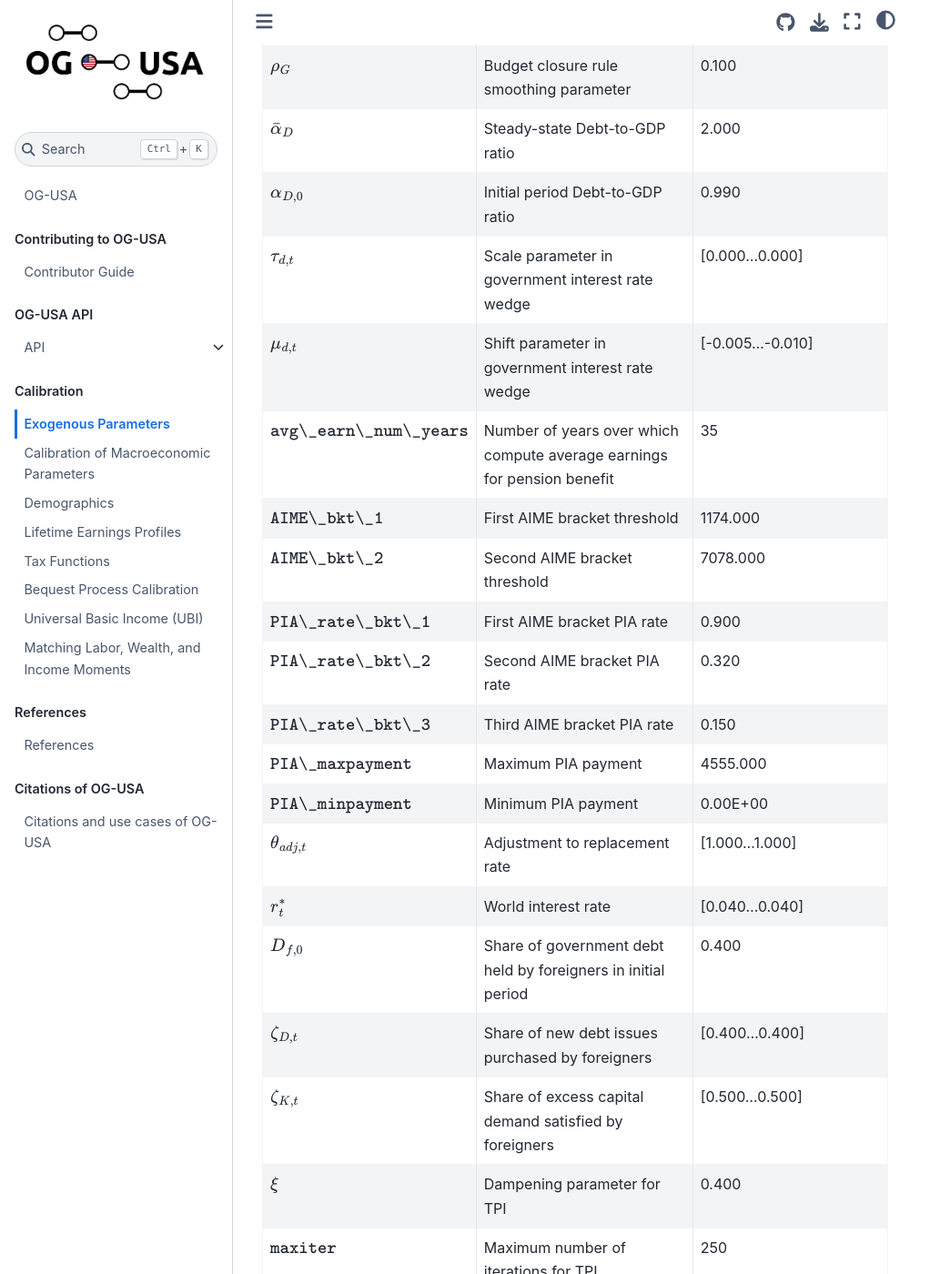
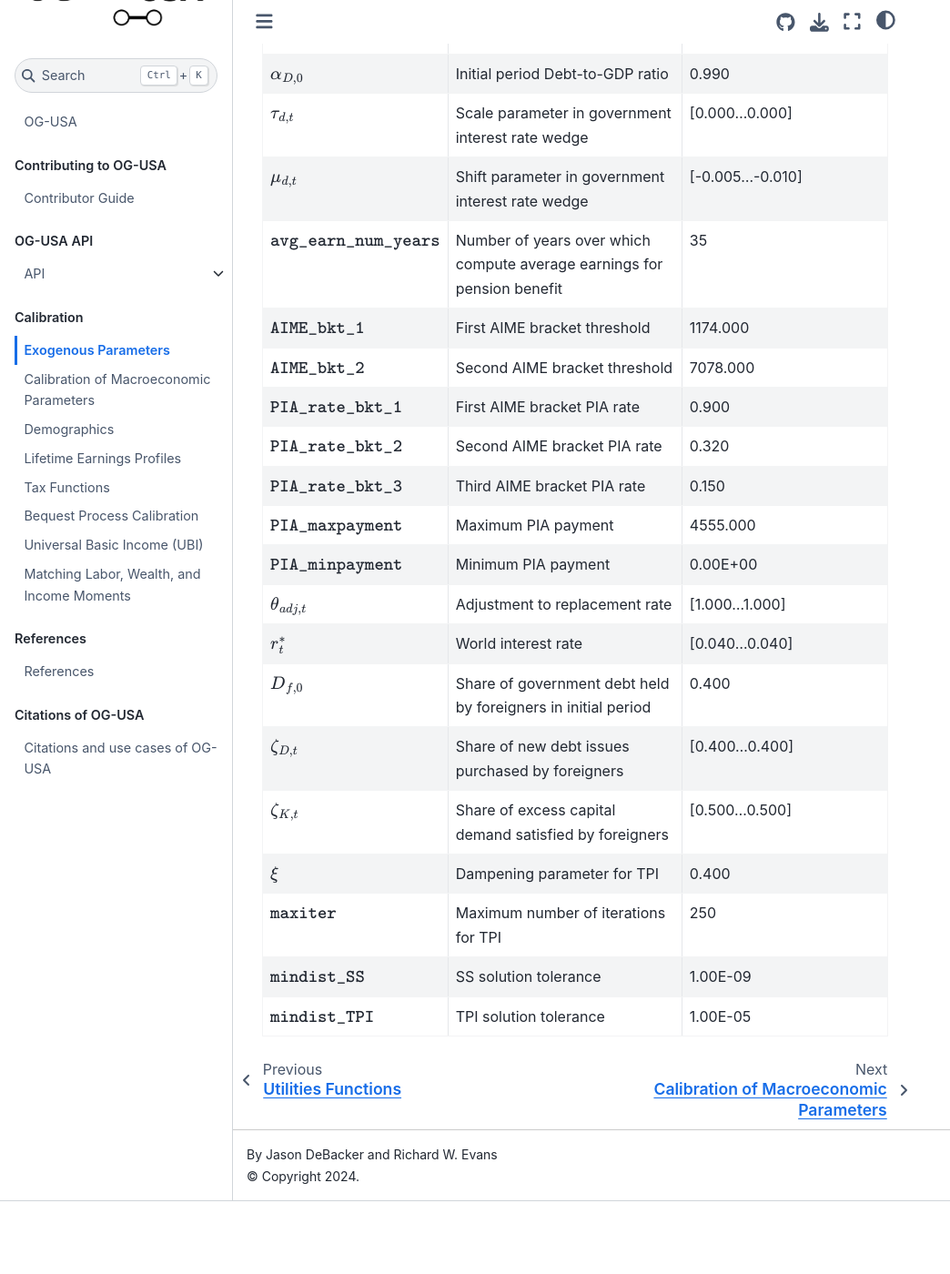
Before and after one commit to PSLmodels/OG-USA, a Jupyter Book: the page built from docs/book/content/calibration/exogenous_parameters.md, in a window 1280 px wide and 1400 px high, scrolled down 3966 px. Shown: the whole window at 91% size, without its empty margins (0-1044 px from the left). Built offline with Jupyter Book 1.0.4 settings and Sphinx 7.4.7 and the Sphinx Book theme 1.1.4, drawn with Linux system fonts in a browser that asks for light colours; after the commit the page ends 5286 px from its top, so only the background shows below that; some of the changed text lies outside the part shown.

Commit message:
escape characters

```diff
--- a/docs/book/content/calibration/exogenous_parameters.md
+++ b/docs/book/content/calibration/exogenous_parameters.md
@@ -32,7 +32,7 @@ kernelspec:
   **List of exogenous parameters and baseline calibration values.**
   | Symbol                           | Description                                                             | Value                                                 |
 |:---------------------------------|:------------------------------------------------------------------------|:------------------------------------------------------|
-| $\texttt{start\_year}$           | Initial year                                                            | 2025                                                  |
+| $\texttt{start_year}$           | Initial year                                                            | 2025                                                  |
 | $\omega_{s,t}$                   | Population by age over time                                             | Too large to report here, see default parameters JSON |
 | $i_{s,t}$                        | Immigration rates by age                                                | Too large to report here, see default parameters JSON |
 | $\rho_{s,t}$                     | Mortality rates by age                                                  | Too large to report here, see default parameters JSON |
@@ -51,16 +51,16 @@ kernelspec:
 | $\upsilon$                       | Shape parameter in utility of leisure                                   | 2.856                                                 |
 | $\chi^{n}_{s}$                   | Disutility of labor level parameters                                    | Too large to report here, see default parameters JSON |
 | $\chi^{b}_{j}$                   | Utility of bequests level parameters                                    | [80.000...80.000]                                     |
-| $\texttt{use\_zeta}$             | Whether to distribute bequests between lifetime income groups           | 0.00E+00                                              |
+| $\texttt{use_zeta}$             | Whether to distribute bequests between lifetime income groups           | 0.00E+00                                              |
 | $\zeta$                          | Distribution of bequests                                                | Too large to report here, see default parameters JSON |
 | $Z_{t}$                          | Total factor productivity                                               | Too large to report here, see default parameters JSON |
 | $\gamma$                         | Capital share of income                                                 | [0.380...0.380]                                       |
 | $\varepsilon$                    | Elasticity of substitution between capital and labor                    | [1.000...1.000]                                       |
 | $\delta$                         | Capital depreciation rate                                               | 0.050                                                 |
 | $g_{y}$                          | Growth rate of labor augmenting technological progress                  | 0.020                                                 |
-| $\texttt{tax\_func\_type}$       | Functional form used for income tax functions                           | DEP                                                   |
-| $\texttt{analytical\_mtrs}$      | Whether use analytical MTRs or estimate MTRs                            | 0.00E+00                                              |
-| $\texttt{age\_specific}$         | Whether use age-specific tax functions                                  | 1.000                                                 |
+| $\texttt{tax_func_type}$       | Functional form used for income tax functions                           | DEP                                                   |
+| $\texttt{analytical_mtrs}$      | Whether use analytical MTRs or estimate MTRs                            | 0.00E+00                                              |
+| $\texttt{age_specific}$         | Whether use age-specific tax functions                                  | 1.000                                                 |
 | $\tau^{p}_{t}$                   | Payroll tax rate                                                        | [0.000...0.000]                                       |
 | $\tau^{BQ}_{t}$                  | Bequest (estate) tax rate                                               | [0.000...0.000]                                       |
 | $\tau^{b}_{t}$                   | Entity-level business income tax rate                                   | Too large to report here, see default parameters JSON |
@@ -69,8 +69,8 @@ kernelspec:
 | $H$                              | Coefficient on linear term in wealth tax function                       | [0.100...0.100]                                       |
 | $M$                              | Constant in wealth tax function                                         | [1.000...1.000]                                       |
 | $P$                              | Coefficient on level term in wealth tax function                        | [0.000...0.000]                                       |
-| $\texttt{budget\_balance}$       | Whether have a balanced budget in each period                           | 0.00E+00                                              |
-| $\texttt{baseline\_spending}$    | Whether level of spending constant between the baseline and reform runs | 0.00E+00                                              |
+| $\texttt{budget_balance}$       | Whether have a balanced budget in each period                           | 0.00E+00                                              |
+| $\texttt{baseline_spending}$    | Whether level of spending constant between the baseline and reform runs | 0.00E+00                                              |
 | $\alpha^{T}_{t}$                 | Transfers as a share of GDP                                             | [0.052...0.052]                                       |
 | $\eta_{j,s,t}$                   | Distribution of transfers                                               | Too large to report here, see default parameters JSON |
 | $\eta_{RM,j,s,t}$                | Distribution of remittances                                             | Too large to report here, see default parameters JSON |
@@ -85,14 +85,14 @@ kernelspec:
 | $\alpha_{D,0}$                   | Initial period Debt-to-GDP ratio                                        | 0.990                                                 |
 | $\tau_{d,t}$                     | Scale parameter in government interest rate wedge                       | [0.000...0.000]                                       |
 | $\mu_{d,t}$                      | Shift parameter in government interest rate wedge                       | [-0.005...-0.010]                                     |
-| $\texttt{avg\_earn\_num\_years}$ | Number of years over which compute average earnings for pension benefit | 35                                                    |
-| $\texttt{AIME\_bkt\_1}$          | First AIME bracket threshold                                            | 1174.000                                              |
-| $\texttt{AIME\_bkt\_2}$          | Second AIME bracket threshold                                           | 7078.000                                              |
-| $\texttt{PIA\_rate\_bkt\_1}$     | First AIME bracket PIA rate                                             | 0.900                                                 |
-| $\texttt{PIA\_rate\_bkt\_2}$     | Second AIME bracket PIA rate                                            | 0.320                                                 |
-| $\texttt{PIA\_rate\_bkt\_3}$     | Third AIME bracket PIA rate                                             | 0.150                                                 |
-| $\texttt{PIA\_maxpayment}$       | Maximum PIA payment                                                     | 4555.000                                              |
-| $\texttt{PIA\_minpayment}$       | Minimum PIA payment                                                     | 0.00E+00                                              |
+| $\texttt{avg_earn_num_years}$ | Number of years over which compute average earnings for pension benefit | 35                                                    |
+| $\texttt{AIME_bkt_1}$          | First AIME bracket threshold                                            | 1174.000                                              |
+| $\texttt{AIME_bkt_2}$          | Second AIME bracket threshold                                           | 7078.000                                              |
+| $\texttt{PIA_rate_bkt_1}$     | First AIME bracket PIA rate                                             | 0.900                                                 |
+| $\texttt{PIA_rate_bkt_2}$     | Second AIME bracket PIA rate                                            | 0.320                                                 |
+| $\texttt{PIA_rate_bkt_3}$     | Third AIME bracket PIA rate                                             | 0.150                                                 |
+| $\texttt{PIA_maxpayment}$       | Maximum PIA payment                                                     | 4555.000                                              |
+| $\texttt{PIA_minpayment}$       | Minimum PIA payment                                                     | 0.00E+00                                              |
 | $\theta_{adj,t}$                 | Adjustment to replacement rate                                          | [1.000...1.000]                                       |
 | $r^{*}_{t}$                      | World interest rate                                                     | [0.040...0.040]                                       |
 | $D_{f,0}$                        | Share of government debt held by foreigners in initial period           | 0.400                                                 |
@@ -100,5 +100,5 @@ kernelspec:
 | $\zeta_{K, t}$                   | Share of excess capital demand satisfied by foreigners                  | [0.500...0.500]                                       |
 | $\xi$                            | Dampening parameter for TPI                                             | 0.400                                                 |
 | $\texttt{maxiter}$               | Maximum number of iterations for TPI                                    | 250                                                   |
-| $\texttt{mindist\_SS}$           | SS solution tolerance                                                   | 1.00E-09                                              |
-| $\texttt{mindist\_TPI}$          | TPI solution tolerance                                                  | 1.00E-05                                              |
+| $\texttt{mindist_SS}$           | SS solution tolerance                                                   | 1.00E-09                                              |
+| $\texttt{mindist_TPI}$          | TPI solution tolerance                                                  | 1.00E-05                                              |
```
